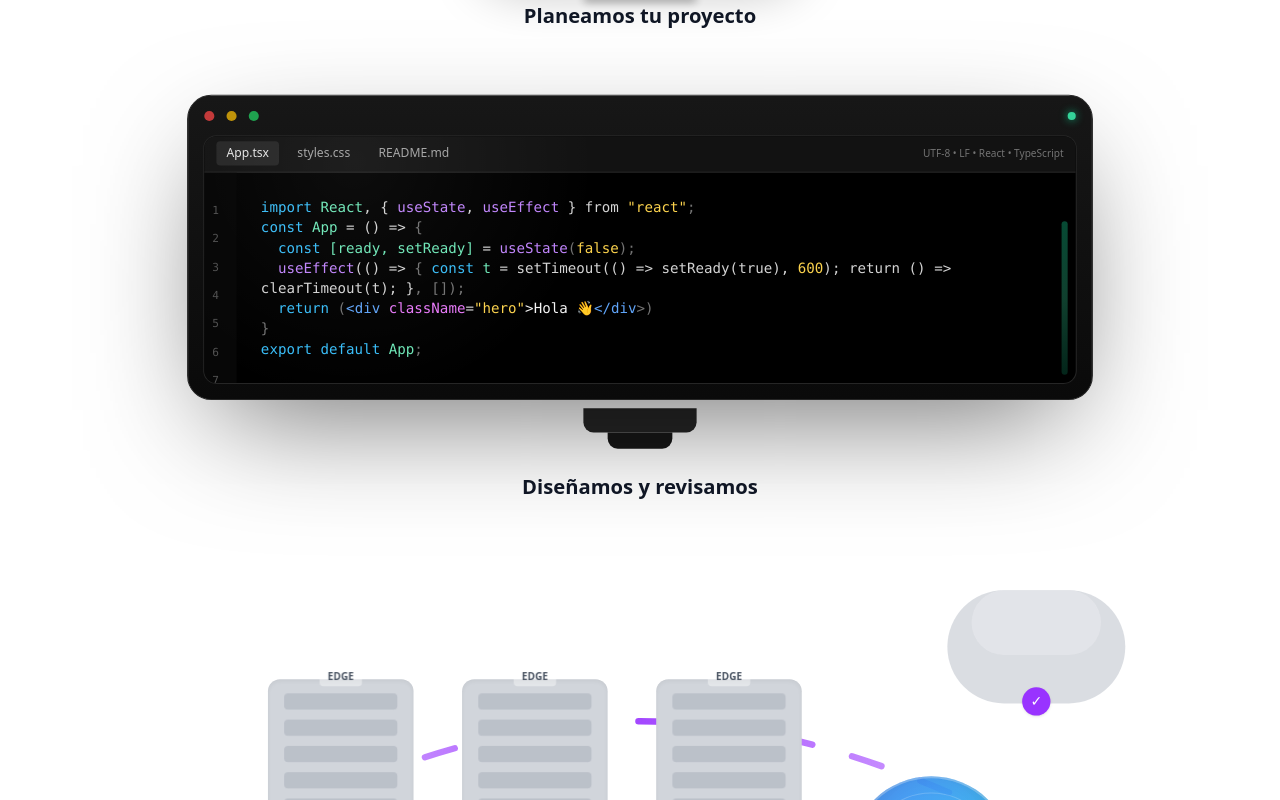
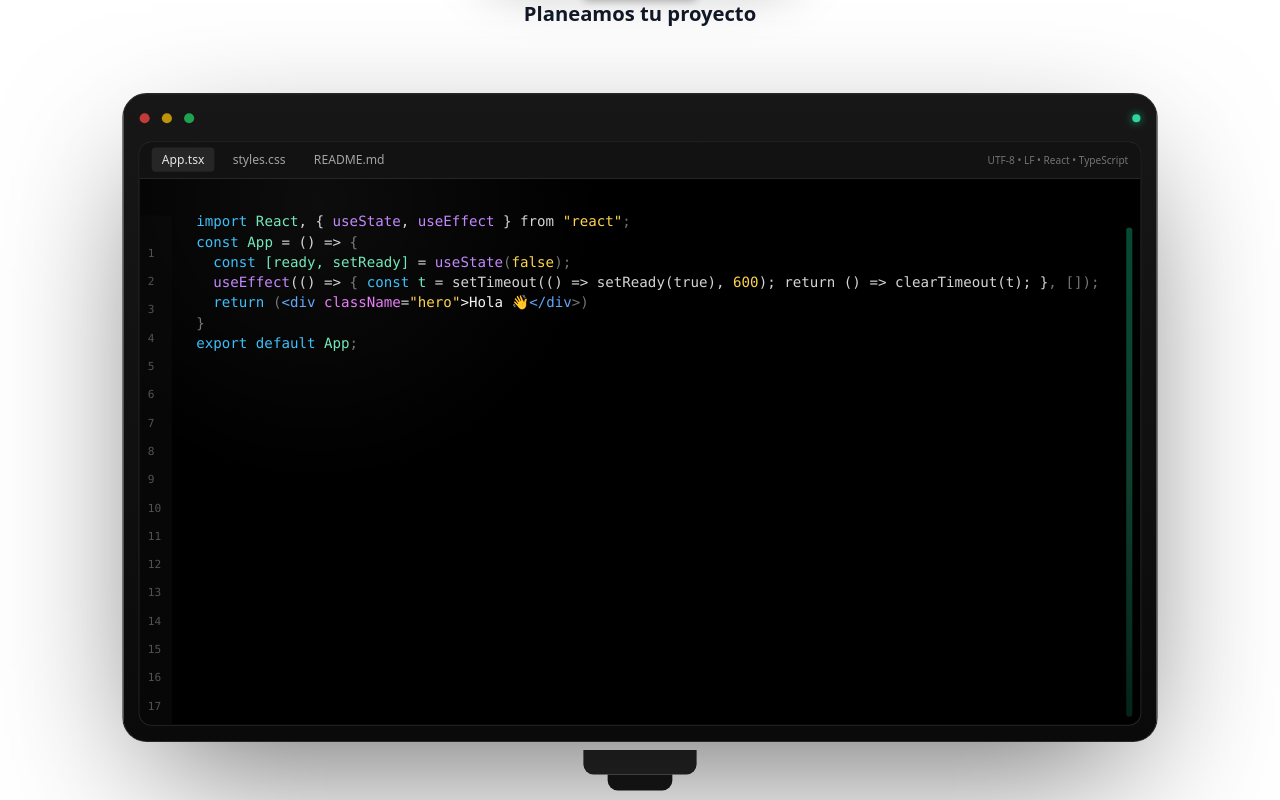
Before and after one commit to Maurisi0m/PORTAFOLIO, a React (Vite) app: page /sobre in a window 1280 px wide. Shown: the part 1020-1820 px from the top of the page. Built offline with nearby package versions, Linux system fonts and the light colour scheme.

Commit message:
Taller monitor and true per-character typing with syntax tokens
cgen-2a1fba8bc8c34e6b9fc7c52a52a4a6e0

```diff
--- a/client/components/ui/AboutServiceAnimations.tsx
+++ b/client/components/ui/AboutServiceAnimations.tsx
@@ -97,17 +97,6 @@ function PhoneChatScene() {
               >
                 ¡Perfecto! Cuéntanos más sobre tu idea.
               </motion.div>
-              <motion.div
-                className="flex items-center gap-1 pl-2 text-gray-600"
-                initial={{ opacity: 0 }}
-                whileInView={{ opacity: 1 }}
-                viewport={{ once: true }}
-                transition={{ delay: 1.2, duration: 0.3 }}
-              >
-                <span className="w-1.5 h-1.5 rounded-full bg-gray-600" />
-                <span className="w-1.5 h-1.5 rounded-full bg-gray-600" />
-                <span className="w-1.5 h-1.5 rounded-full bg-gray-600" />
-              </motion.div>
             </div>
           </div>
         </div>
@@ -126,26 +115,51 @@ function PhoneChatScene() {
 }
 
 type CodeToken = { t: string; c?: string };
-function CodeLine({ parts, delay = 0 }: { parts: CodeToken[]; delay?: number }) {
+function TokenTypeLine({ tokens, startDelay = 0, speed = 24, loop = false }: { tokens: CodeToken[]; startDelay?: number; speed?: number; loop?: boolean }) {
+  const totalLen = useMemo(() => tokens.reduce((acc, tk) => acc + tk.t.length, 0), [tokens]);
+  const [started, setStarted] = useState(false);
+  const [pos, setPos] = useState(0);
+  const offsets = useMemo(() => {
+    const out: number[] = [];
+    let acc = 0;
+    for (const tk of tokens) {
+      out.push(acc);
+      acc += tk.t.length;
+    }
+    return out;
+  }, [tokens]);
+
+  useEffect(() => {
+    const t = setTimeout(() => setStarted(true), startDelay);
+    return () => clearTimeout(t);
+  }, [startDelay]);
+
+  useEffect(() => {
+    if (!started) return;
+    if (pos <= totalLen) {
+      const id = setTimeout(() => setPos((v) => v + 1), speed);
+      return () => clearTimeout(id);
+    }
+    if (loop) {
+      const id = setTimeout(() => setPos(0), 800);
+      return () => clearTimeout(id);
+    }
+  }, [pos, started, totalLen, speed, loop]);
+
   return (
     <pre className="font-mono text-[13px] md:text-sm leading-7 whitespace-pre-wrap">
-      {parts.map((p, i) => (
-        <motion.span
-          key={i}
-          className={p.c}
-          initial={{ opacity: 0, y: 2 }}
-          whileInView={{ opacity: 1, y: 0 }}
-          viewport={{ once: true, margin: "-50px" }}
-          transition={{ duration: 0.18, delay: delay + i * 0.04 }}
-        >
-          {p.t}
-        </motion.span>
-      ))}
-      <motion.span
-        className="inline-block w-0.5 h-4 align-[-2px] bg-white/70 ml-0.5"
-        animate={{ opacity: [1, 0] }}
-        transition={{ duration: 0.9, repeat: Infinity }}
-      />
+      {tokens.map((tk, i) => {
+        const start = offsets[i];
+        const end = start + tk.t.length;
+        const show = clamp(pos - start, 0, tk.t.length);
+        const content = tk.t.slice(0, show);
+        return (
+          <span key={i} className={tk.c}>{content}</span>
+        );
+      })}
+      {pos <= totalLen && (
+        <motion.span className="inline-block w-0.5 h-4 align-[-2px] bg-white/80 ml-0.5" animate={{ opacity: [1, 0] }} transition={{ duration: 0.7, repeat: Infinity }} />
+      )}
     </pre>
   );
 }
@@ -159,11 +173,11 @@ function MonitorCodeScene() {
       transition={{ duration: 0.5 }}
       className="w-full grid place-items-center"
     >
-      <div className="w-full max-w-4xl">
+      <div className="w-full max-w-5xl">
         {/* Monitor body */}
-        <div className="relative rounded-[1.5rem] bg-gradient-to-b from-neutral-900 to-neutral-950 border border-neutral-800 shadow-[0_40px_120px_-30px_rgba(0,0,0,0.6)]">
+        <div className="relative rounded-[1.5rem] bg-gradient-to-b from-neutral-900 to-neutral-950 border border-neutral-800 shadow-[0_50px_140px_-30px_rgba(0,0,0,0.6)]">
           {/* Top bar with camera and power led */}
-          <div className="h-10 px-4 flex items-center justify-between">
+          <div className="h-12 px-4 flex items-center justify-between">
             <div className="flex items-center gap-3">
               <span className="w-2.5 h-2.5 rounded-full bg-red-500/80" />
               <span className="w-2.5 h-2.5 rounded-full bg-yellow-500/80" />
@@ -172,8 +186,8 @@ function MonitorCodeScene() {
             <div className="w-2 h-2 rounded-full bg-emerald-400 shadow-[0_0_8px_rgba(16,185,129,0.9)]" />
           </div>
 
-          {/* Screen */}
-          <div className="relative mx-4 mb-4 rounded-xl overflow-hidden bg-black ring-1 ring-neutral-800">
+          {/* Screen taller */}
+          <div className="relative mx-4 mb-4 rounded-xl overflow-hidden bg-black ring-1 ring-neutral-800 h-[28rem] md:h-[32rem] lg:h-[36rem]">
             {/* Tabs */}
             <div className="h-9 flex items-center gap-2 px-3 bg-neutral-900/80 border-b border-neutral-800">
               <div className="px-2.5 py-1 text-xs rounded bg-neutral-800 text-neutral-200">App.tsx</div>
@@ -183,24 +197,25 @@ function MonitorCodeScene() {
             </div>
 
             {/* Code area */}
-            <div className="relative p-4 md:p-6">
+            <div className="relative p-4 md:p-6 h-[calc(100%-2.25rem)] overflow-hidden">
               {/* Scanlines */}
               <div className="pointer-events-none absolute inset-0 opacity-[0.08] mix-blend-soft-light" style={{ backgroundImage: "repeating-linear-gradient(0deg, rgba(255,255,255,0.05) 0, rgba(255,255,255,0.05) 1px, transparent 1px, transparent 3px)" }} />
               {/* Glow */}
-              <div className="pointer-events-none absolute -inset-10 bg-[radial-gradient(600px_circle_at_20%_10%,rgba(255,255,255,0.05),transparent_40%)]" />
+              <div className="pointer-events-none absolute -inset-10 bg-[radial-gradient(700px_circle_at_20%_10%,rgba(255,255,255,0.05),transparent_40%)]" />
 
-              <div className="pl-8">
-                {/* Line numbers */}
-                <div className="absolute left-0 top-0 bottom-0 w-8 bg-neutral-950/70 text-neutral-600 text-[11px] font-mono grid content-start pt-6 px-2">
-                  {Array.from({ length: 18 }).map((_, i) => (
-                    <span key={i} className="leading-7">{i + 1}</span>
-                  ))}
-                </div>
+              {/* Line numbers */}
+              <div className="absolute left-0 top-9 bottom-0 w-8 bg-neutral-950/70 text-neutral-600 text-[11px] font-mono grid content-start pt-6 px-2">
+                {Array.from({ length: 26 }).map((_, i) => (
+                  <span key={i} className="leading-7">{i + 1}</span>
+                ))}
+              </div>
 
-                {/* Code lines with token typing */}
-                <CodeLine
-                  delay={0.1}
-                  parts={[
+              {/* Code lines with true typing across tokens */}
+              <div className="pl-8 mt-2">
+                <TokenTypeLine
+                  startDelay={200}
+                  speed={18}
+                  tokens={[
                     { t: "import ", c: "text-sky-400" },
                     { t: "React", c: "text-emerald-300" },
                     { t: ", { ", c: "text-neutral-300" },
@@ -212,18 +227,20 @@ function MonitorCodeScene() {
                     { t: ";", c: "text-neutral-500" },
                   ]}
                 />
-                <CodeLine
-                  delay={0.35}
-                  parts={[
+                <TokenTypeLine
+                  startDelay={900}
+                  speed={18}
+                  tokens={[
                     { t: "const ", c: "text-sky-400" },
                     { t: "App", c: "text-emerald-300" },
                     { t: " = () => ", c: "text-neutral-300" },
                     { t: "{", c: "text-neutral-500" },
                   ]}
                 />
-                <CodeLine
-                  delay={0.6}
-                  parts={[
+                <TokenTypeLine
+                  startDelay={1300}
+                  speed={18}
+                  tokens={[
                     { t: "  const ", c: "text-sky-400" },
                     { t: "[ready, setReady]", c: "text-emerald-300" },
                     { t: " = ", c: "text-neutral-300" },
@@ -234,9 +251,10 @@ function MonitorCodeScene() {
                     { t: ";", c: "text-neutral-500" },
                   ]}
                 />
-                <CodeLine
-                  delay={0.9}
-                  parts={[
+                <TokenTypeLine
+                  startDelay={1750}
+                  speed={18}
+                  tokens={[
                     { t: "  useEffect", c: "text-purple-400" },
                     { t: "(() => ", c: "text-neutral-300" },
                     { t: "{", c: "text-neutral-500" },
@@ -248,9 +266,10 @@ function MonitorCodeScene() {
                     { t: ", []);", c: "text-neutral-500" },
                   ]}
                 />
-                <CodeLine
-                  delay={1.25}
-                  parts={[
+                <TokenTypeLine
+                  startDelay={2450}
+                  speed={18}
+                  tokens={[
                     { t: "  return ", c: "text-sky-400" },
                     { t: "(", c: "text-neutral-500" },
                     { t: "<", c: "text-blue-400" },
@@ -266,10 +285,11 @@ function MonitorCodeScene() {
                     { t: ">)", c: "text-neutral-500" },
                   ]}
                 />
-                <CodeLine delay={1.55} parts={[{ t: "}", c: "text-neutral-500" }]} />
-                <CodeLine
-                  delay={1.75}
-                  parts={[
+                <TokenTypeLine startDelay={3150} speed={18} tokens={[{ t: "}", c: "text-neutral-500" }]} />
+                <TokenTypeLine
+                  startDelay={3400}
+                  speed={18}
+                  tokens={[
                     { t: "export default ", c: "text-sky-400" },
                     { t: "App", c: "text-emerald-300" },
                     { t: ";", c: "text-neutral-500" },
```
